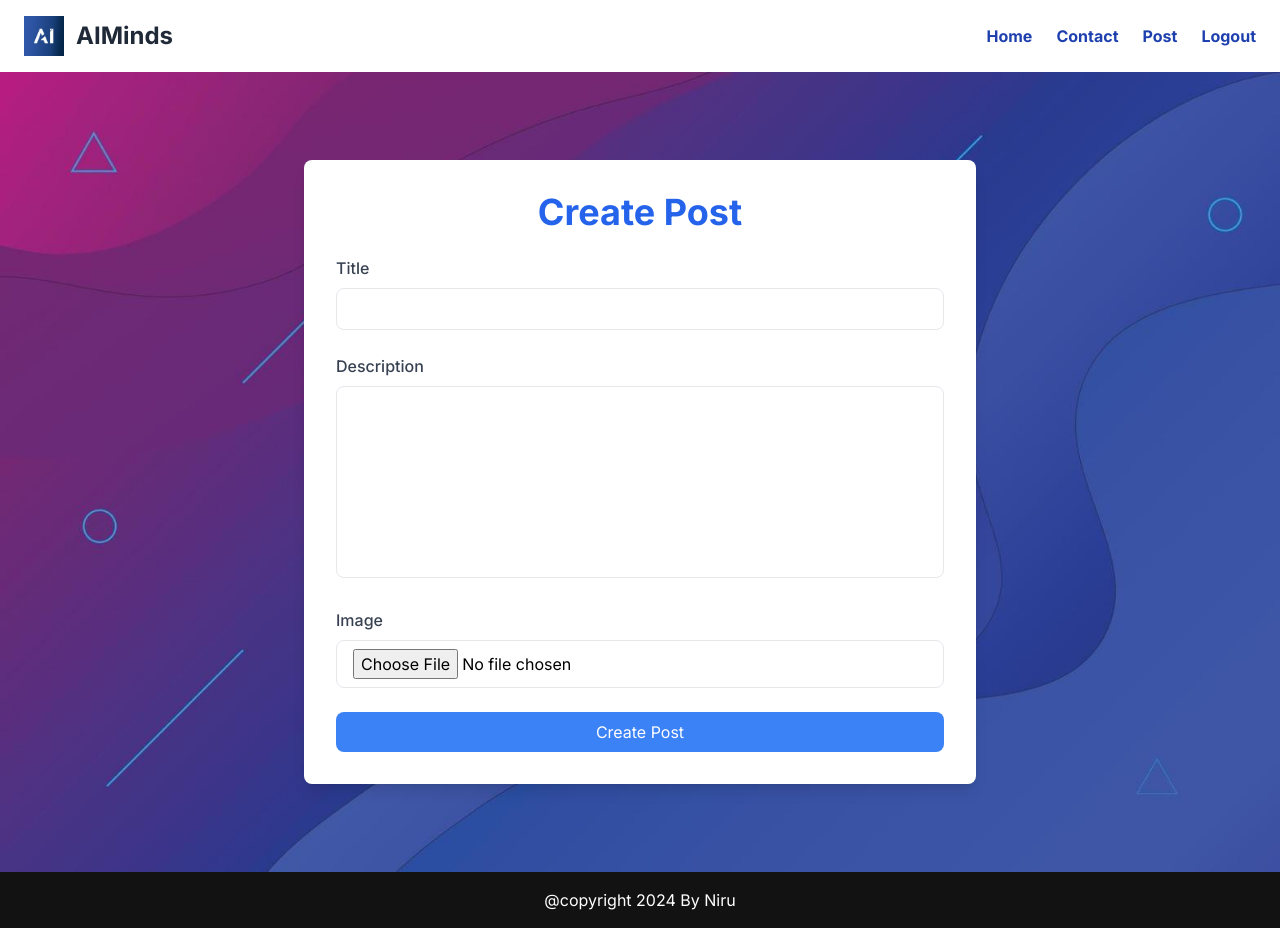
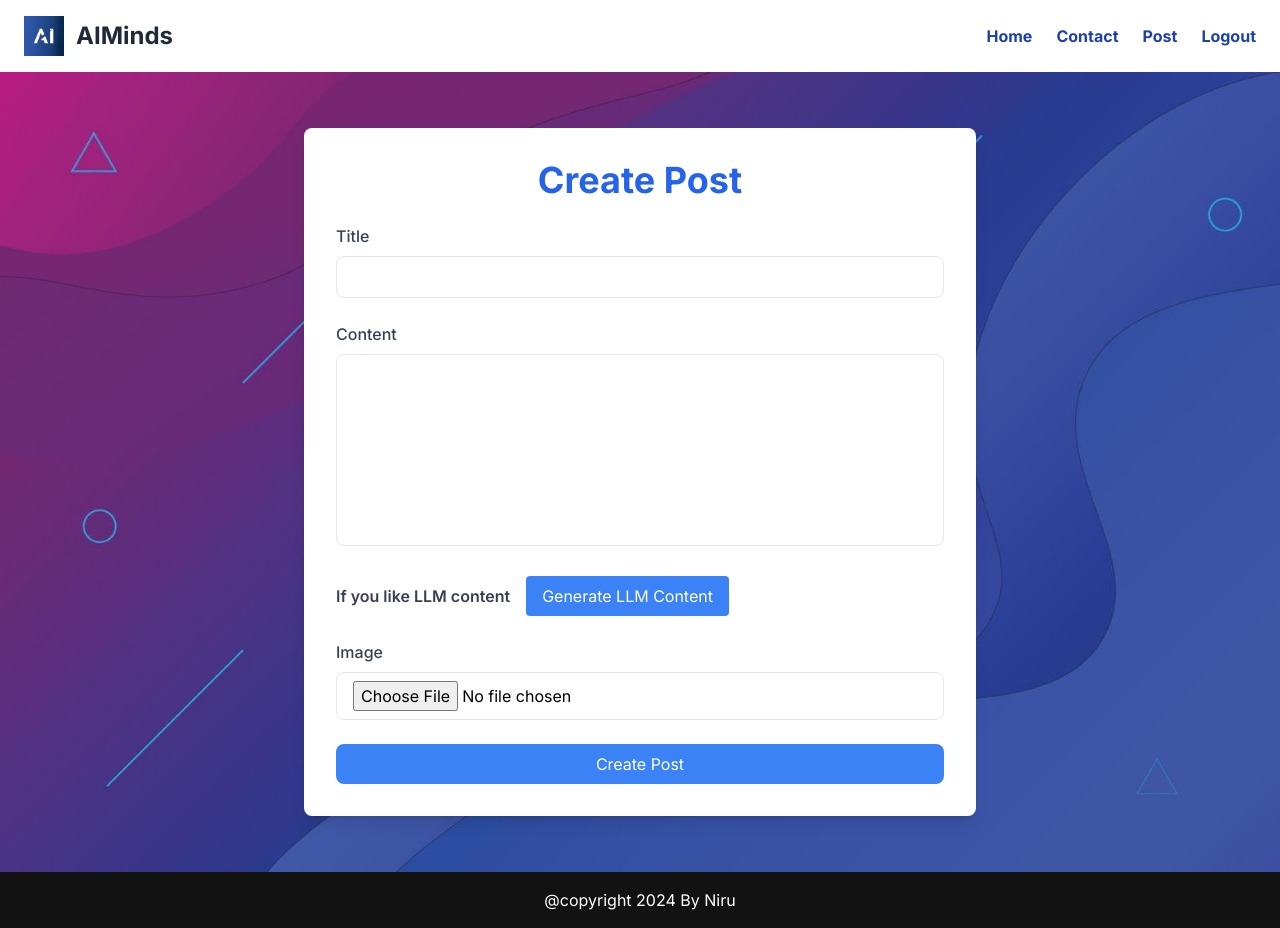
Before and after one commit to Nirusanan/next-blog, a Next.js app: page /userPost/create in a window 1280 px wide. Built offline with nearby package versions, Linux system fonts and the light colour scheme; no server answers; sample sign-in values are in the browser's storage.

Commit message:
add-GenLLM-button

```diff
--- a/app/userPost/edit/[id]/page.js
+++ b/app/userPost/edit/[id]/page.js
@@ -78,6 +78,35 @@ export default function EditPost({ params }) {
     }
   };
 
+  const generateLLM = async (e) => {
+    e.preventDefault();
+
+    if (title) {
+      try {
+        const res = await fetch('/api/groqLLM', {
+          method: 'POST',
+          body: JSON.stringify({ title }),
+        });
+
+        if (!res.ok) {
+          throw new Error('Failed to fetch content');
+        }
+
+        const data = await res.json();
+        setContent(data.content);
+        setError('');
+      } catch (err) {
+        setError(err.message);
+        setContent('');
+      }
+    }else{
+      setError('First enter the title');
+      setTimeout(() => {
+        setError("")
+      }, 2000)
+    }
+  };
+
   // if (loading) return <div className="text-center mt-8">Loading...</div>;
   if (loading) return <SkeletonLoader />;
 
@@ -118,6 +147,14 @@ export default function EditPost({ params }) {
               className="w-full h-48 px-4 py-2 border rounded-lg focus:outline-none focus:ring-2 focus:ring-blue-500 resize-none"
             ></textarea>
           </div>
+          <div className="flex items-center space-x-4">
+            <label htmlFor="content" className="text-gray-700 font-semibold">
+              If you like LLM content
+            </label>
+            <button onClick={generateLLM} className="bg-blue-500 text-white py-2 px-4 rounded hover:bg-blue-600">
+              Generate LLM Content
+            </button>
+          </div>
           <div>
             <label htmlFor="file" className="block mb-2 text-gray-700 font-semibold">Image</label>
             <input
--- a/components/CreatePost.js
+++ b/components/CreatePost.js
@@ -82,6 +82,38 @@ export default function CreatePost() {
     fileInputRef.current.value = '';
   };
 
+  const generateLLM = async (e) => {
+    e.preventDefault();
+
+    if (title) {
+      try {
+        const res = await fetch('/api/groqLLM', {
+          method: 'POST',
+          body: JSON.stringify({ title }),
+        });
+
+        if (!res.ok) {
+          throw new Error('Failed to fetch content');
+        }
+
+        const data = await res.json();
+        setDescription(data.content);
+        setError('');
+      } catch (err) {
+        setError(err.message);
+        setTimeout(() => {
+          setError("")
+        }, 2000);
+        setDescription('');
+      }
+    }else{
+      setError('First enter the title');
+      setTimeout(() => {
+        setError("")
+      }, 2000)
+    }
+  };
+
   return (
     <div className="flex justify-center items-center min-h-screen bg-gray-100 bg-cover bg-center px-4 py-8 sm:px-6 md:px-8" style={{ backgroundImage: "url('/img/background.jpg')" }}>
       <div className="w-full max-w-md sm:max-w-lg md:max-w-xl lg:max-w-2xl bg-white shadow-lg rounded-lg p-6 sm:p-8">
@@ -108,13 +140,21 @@ export default function CreatePost() {
             />
           </div>
           <div>
-            <label className="block text-gray-700 font-medium mb-2 text-sm sm:text-base">Description</label>
+            <label className="block text-gray-700 font-medium mb-2 text-sm sm:text-base">Content</label>
             <textarea
               value={description}
               onChange={(e) => setDescription(e.target.value)}
               className="w-full h-32 sm:h-48 px-3 sm:px-4 py-2 text-sm sm:text-base border rounded-lg focus:outline-none focus:ring-2 focus:ring-blue-500 resize-none"
               required
             />
+          </div>
+          <div className="flex items-center space-x-4">
+            <label htmlFor="content" className="text-gray-700 font-semibold">
+              If you like LLM content
+            </label>
+            <button onClick={generateLLM} className="bg-blue-500 text-white py-2 px-4 rounded hover:bg-blue-600">
+              Generate LLM Content
+            </button>
           </div>
           <div>
             <label className="block text-gray-700 font-medium mb-2 text-sm sm:text-base">Image</label>
```
